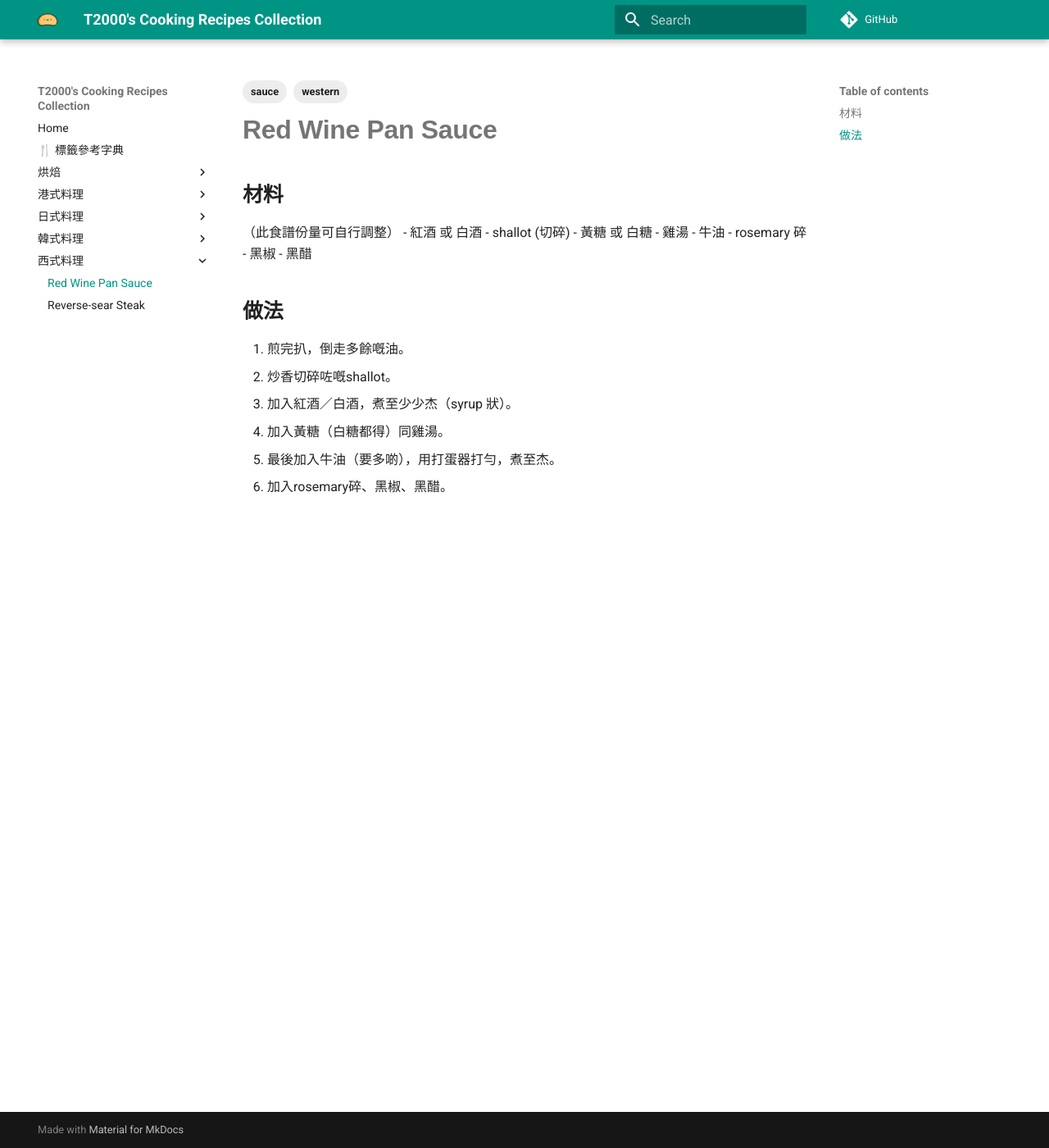
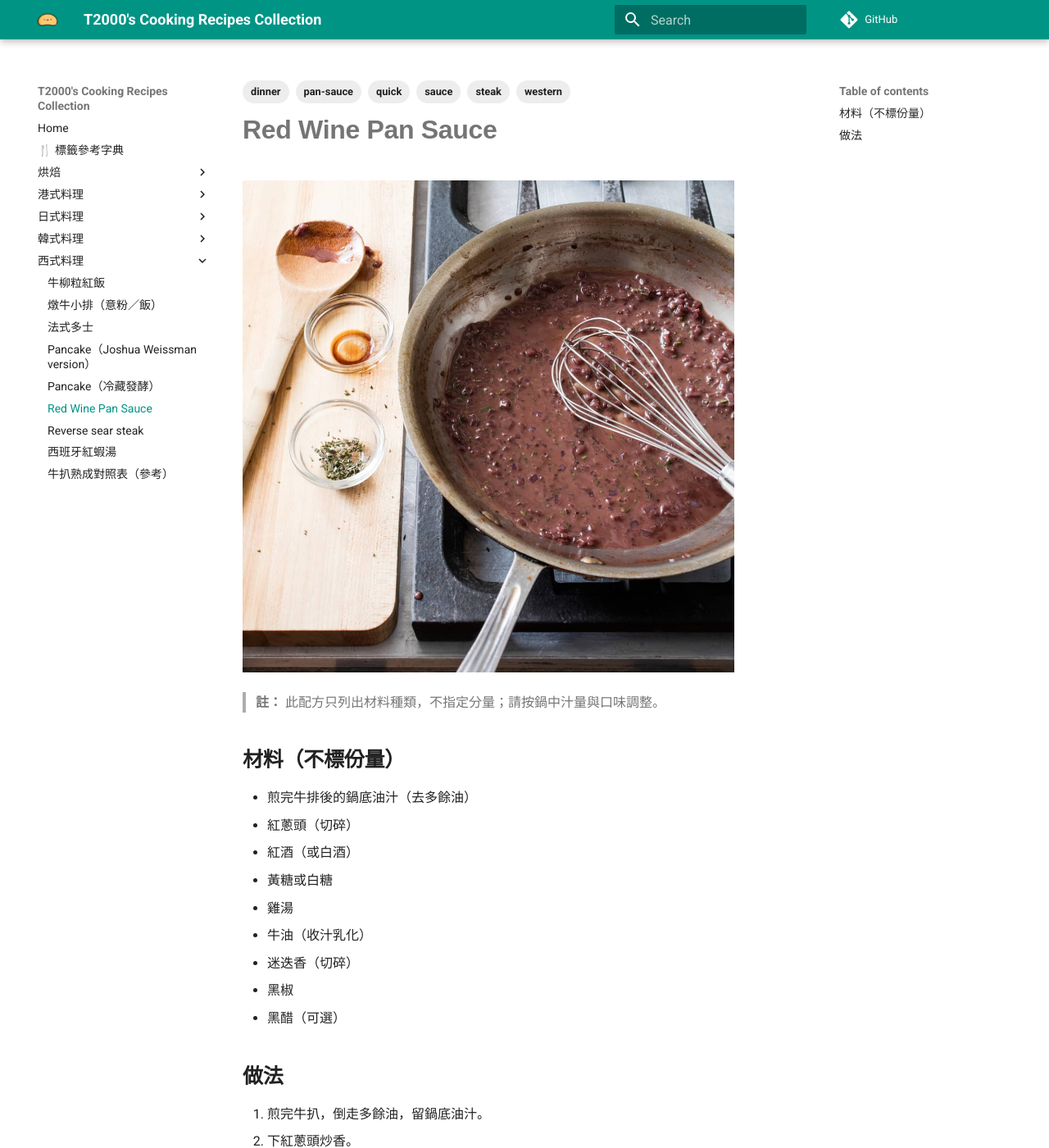
Before and after one commit to t2000chris/cooking-recipes, an MkDocs documentation site: the page built from docs/western/red-wine-pan-sauce.md, in a window 1280 px wide and 1400 px high. Shown: the whole window at 82% size. Built offline with MkDocs 1.6.1 and Material for MkDocs 9.7.7, drawn with Linux system fonts in a browser that asks for light colours; comment, search, counter and statistics services are not loaded; some of the changed text lies outside the part shown.

Commit message:
western done

```diff
--- /dev/null
+++ b/docs/hongkong/garlic-butter-shrimp.md
@@ -0,0 +1,25 @@
+---
+title: 蒜蓉蝦仁
+tags: [hong-kong, main, seafood, pan-fry, oven-finish, garlic-butter]
+---
+
+![蒜蓉蝦仁](../images/garlic-butter-shrimp.jpg){ width=600 }
+
+## 材料
+- 虎蝦 600g
+- 鹽 1/2 tsp
+- 黑椒 適量
+- 雞精 1/4 tsp
+- 洋蔥 適量（切碎）
+- 蒜粒 適量（切碎）
+- 香芹（parsley）適量（切碎）
+- 牛油 適量
+
+## 做法
+1. 處理蝦後抹乾，加鹽、黑椒、雞精醃 15 分鐘。
+2. 平底鍋下油與兩大匙牛油，炒香洋葱與蒜粒。
+3. 下蝦煎至變色，翻面至半熟。
+4. 拌入香芹。
+5. 連煎鍋放焗爐最上格，焗數分鐘至更香即可。
+
+[YouTube - 蒜蓉蝦仁](https://www.youtube.com/watch?v=FWG_1oZTcS0&t=2s)
--- /dev/null
+++ b/docs/japanese/chicken-mushroom-cream-pasta.md
@@ -0,0 +1,29 @@
+---
+title: 雞腿菇和風奶醬意粉
+tags: [western, japanese, pasta, chicken, mushroom, creamy, pan-sauce, quick]
+---
+
+![雞腿菇和風奶醬意粉](../images/chicken-mushroom-cream-pasta.jpg){ width=600 }
+
+## 材料
+- 鴻禧菇 50g（撕散）
+- 洋蔥 1/8個（切薄片）
+- 蒜頭 1粒（切片）
+- 雞髀肉 1塊（切件）
+- 鮮奶油 200cc
+- 清酒 1湯匙
+- 味淋 1湯匙
+- 醬油 1湯匙
+- 意大利麵 130g
+- 鹽、黑胡椒 適量
+- 煮麵水 適量
+
+## 做法
+1. 煎香雞髀肉至上色（不必全熟），盛起。
+2. 下蒜片、洋蔥炒至半透明，加入鴻禧菇炒至金黃。
+3. 加 2 湯匙水（或煮麵水）潤鍋。
+4. 加入鮮奶油、清酒、味淋、醬油，煮滾轉小火。
+5. 麵條加鹽水煮至 7–8 分熟，撈入醬汁內同煮；不足可酌加煮麵水或鮮奶油。
+6. 以鹽、黑胡椒調味，回鍋雞肉略煮至熟即可。
+
+[YouTube - 雞腿菇和風奶醬意粉](https://www.youtube.com/watch?v=EyPX0RxXo7M&t=210s)
--- a/docs/western/red-wine-pan-sauce.md
+++ b/docs/western/red-wine-pan-sauce.md
@@ -1,26 +1,29 @@
 ---
-tags:
-  - western
-  - sauce
+title: Red Wine Pan Sauce
+tags: [western, sauce, steak, pan-sauce, quick, dinner]
 ---
 
-# Red Wine Pan Sauce
+![Red Wine Pan Sauce](../images/red-wine-pan-sauce.jpg){ width=600 }
 
-## 材料
-（此食譜份量可自行調整）
-- 紅酒 或 白酒
-- shallot (切碎)
-- 黃糖 或 白糖
+> **註：** 此配方只列出材料種類，不指定分量；請按鍋中汁量與口味調整。
+
+## 材料（不標份量）
+- 煎完牛排後的鍋底油汁（去多餘油）
+- 紅蔥頭（切碎）
+- 紅酒（或白酒）
+- 黃糖或白糖
 - 雞湯
-- 牛油
-- rosemary 碎
+- 牛油（收汁乳化）
+- 迷迭香（切碎）
 - 黑椒
-- 黑醋
+- 黑醋（可選）
 
 ## 做法
-1. 煎完扒，倒走多餘嘅油。
-2. 炒香切碎咗嘅shallot。
-3. 加入紅酒／白酒，煮至少少杰（syrup 狀）。
-4. 加入黃糖（白糖都得）同雞湯。
-5. 最後加入牛油（要多啲），用打蛋器打勻，煮至杰。
-6. 加入rosemary碎、黑椒、黑醋。
+1. 煎完牛扒，倒走多餘油，留鍋底油汁。
+2. 下紅蔥頭炒香。
+3. 加入紅／白酒收至糖漿狀。
+4. 加黃糖與雞湯，略收。
+5. 收汁至濃滑，離火加入牛油，用打蛋器乳化。
+6. 以迷迭香、黑椒與少許黑醋調味。
+
+[YouTube - Pan Sauce](https://www.youtube.com/watch?v=z8Y88GS7TSg&t=429s)
```
Also changed, not shown: docs/western/beef-rice-tomato.md (added, +39 -0 lines), docs/western/braised-short-ribs.md (added, +41 -0 lines), docs/western/french-toast.md (added, +20 -0 lines), docs/western/pancake-weissman.md (added, +27 -0 lines), docs/western/pancake.md (added, +20 -0 lines), docs/western/reverse-sear-steak.md (+10 -25 lines), docs/western/spanish-red-prawn-soup.md (added, +31 -0 lines), docs/western/steak-doneness.md (added, +16 -0 lines), docs/images/beef-rice-tomato.jpg (added), docs/images/braised-short-ribs.jpg (added), docs/images/chicken-mushroom-cream-pasta.jpg (added), docs/images/french-toast.jpg (added), docs/images/garlic-butter-shrimp.jpg (added), docs/images/pancake.jpg (added), 3 more files.
